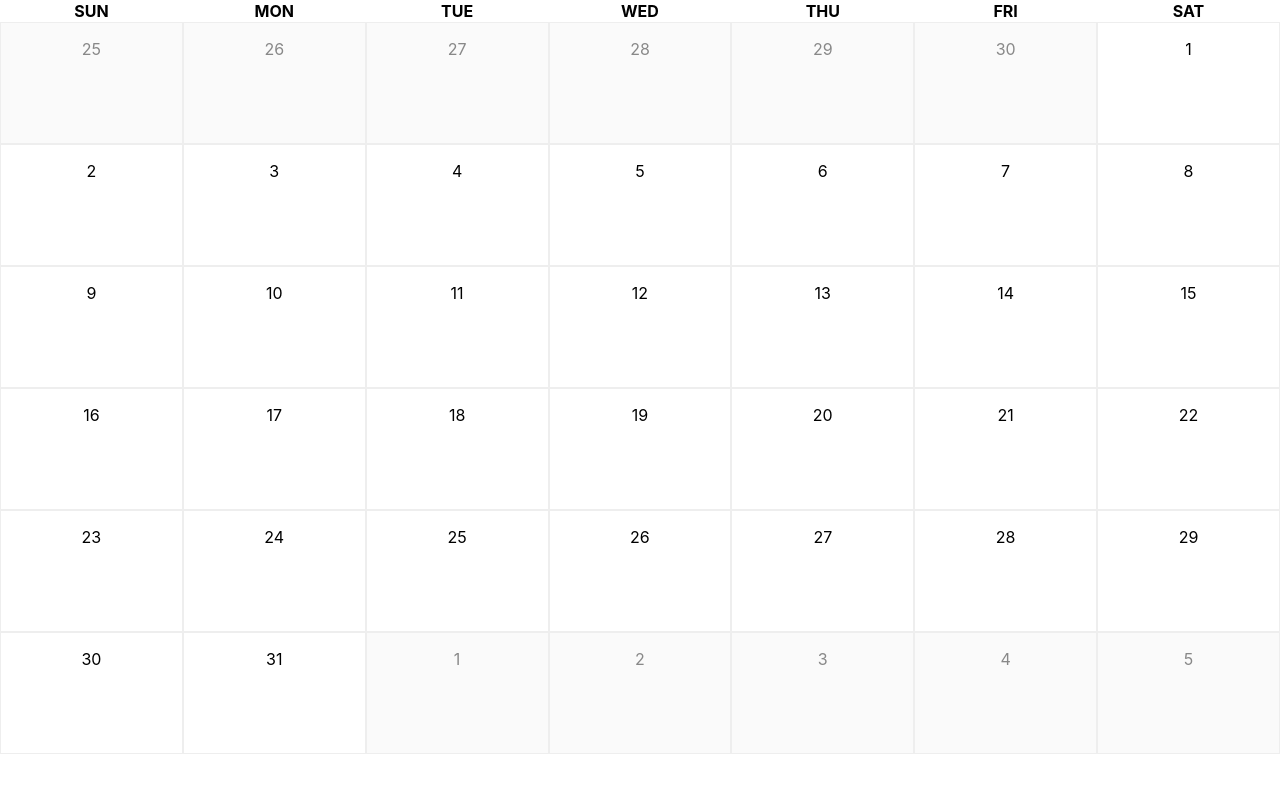
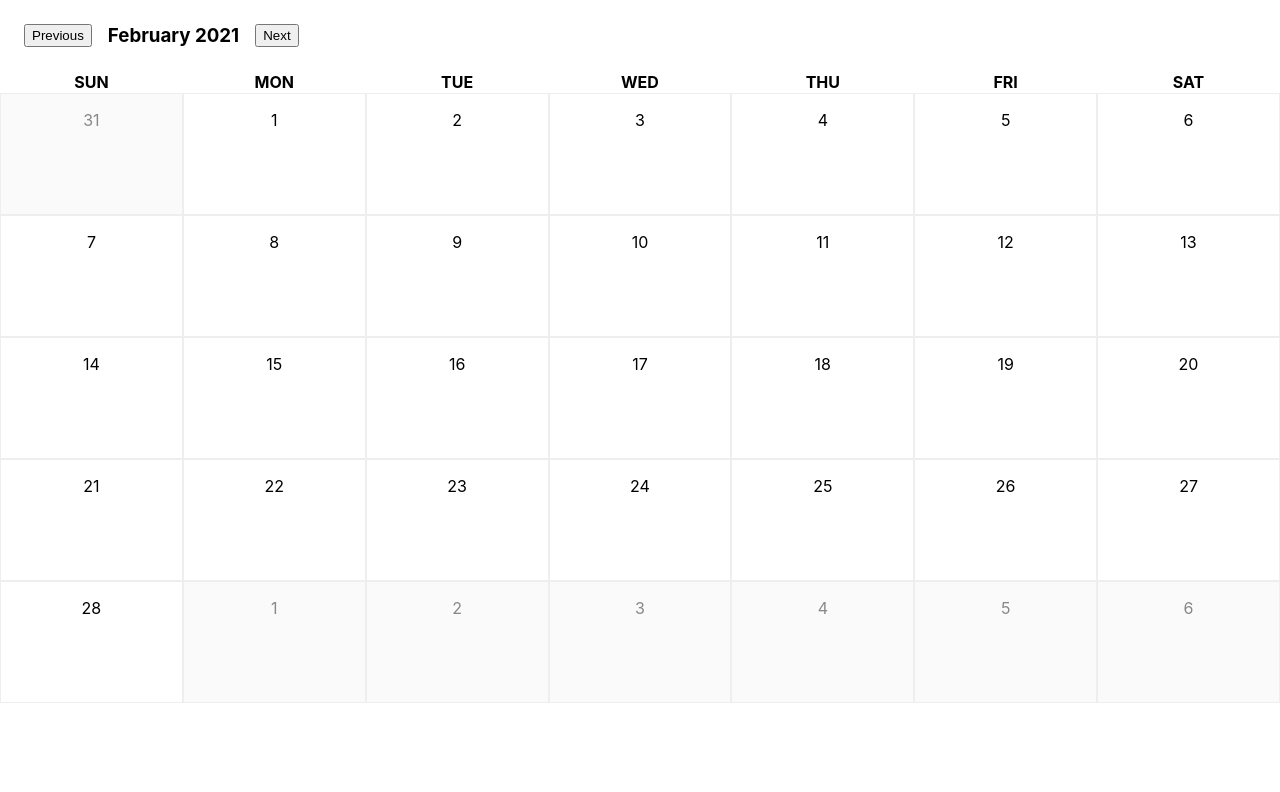
Before and after one commit to faizsameerahmed96/calendar-component, a React (Create React App) app: page / in a window 1280 px wide. Shown: the top 792 px of the page. Built offline with nearby package versions, Linux system fonts and the light colour scheme.

Commit message:
Change month and year

```diff
--- /dev/null
+++ b/src/components/Calendar/calendarContext.js
@@ -0,0 +1,5 @@
+import React from 'react'
+
+const CalendarContext = React.createContext()
+
+export { CalendarContext }
--- /dev/null
+++ b/src/components/Calendar/components/CalendarControls/index.jsx
@@ -0,0 +1,19 @@
+import React from 'react'
+import moment from 'moment'
+
+import { CalendarContext } from 'components/Calendar/calendarContext'
+
+export default ({ }) => {
+    const { monthYear, changeMonth } = React.useContext(CalendarContext)
+    let { month, year } = monthYear
+
+    let currentDate = moment().set('month', month).set('year', year)
+
+    return (
+        <div style={{ display: 'flex', flexDirection: 'row', padding: 24, boxSizing: 'border-box' }}>
+            <button onClick={() => changeMonth(-1)}>Previous</button>
+            <h3 style={{ margin: '0px 16px' }}>{currentDate.format('MMMM YYYY')}</h3>
+            <button onClick={() => changeMonth(1)}>Next</button>
+        </div>
+    )
+}
--- a/src/components/Calendar/components/CalendarTable/index.jsx
+++ b/src/components/Calendar/components/CalendarTable/index.jsx
@@ -2,16 +2,18 @@ import React from 'react'
 import moment from 'moment'
 
 import TableCell from './components/TableCell'
+import { CalendarContext } from 'components/Calendar/calendarContext'
 
 import { generateDates } from 'utils/dateUtils'
 
 export default ({ }) => {
-    let [month, year] = [4, 2021]
+    const { monthYear } = React.useContext(CalendarContext)
+    let { month, year } = monthYear
 
     let dates = generateDates(month, year)
 
     return (
-        <div style={{ width: '100vw', height: '100vh' }}>
+        <div style={{ width: '100%', height: '100vh' }}>
             <table style={{ width: '100%', borderSpacing: 0 }}>
                 <tr>
                     {moment.weekdaysShort().map(item => {
--- a/src/components/Calendar/index.jsx
+++ b/src/components/Calendar/index.jsx
@@ -1,11 +1,25 @@
 import React from 'react'
+import CalendarTable from './components/CalendarTable'
+import CalendarControls from './components/CalendarControls'
+import moment from 'moment'
 
-import CalendarTable from './components/CalendarTable'
+import { CalendarContext } from './calendarContext'
 
 export default ({ }) => {
+    let today = moment()
+    const [monthYear, setMonthYear] = React.useState({ month: today.month(), year: moment().year() })
+
+    const changeMonth = (noOfMonths) => {
+        let date = moment().set('month', monthYear.month).set('year', monthYear.year)
+        date.add('months', noOfMonths)
+        setMonthYear({ month: date.month(), year: date.year() })
+    }
+
     return (
-        <div>
+        <CalendarContext.Provider value={{ monthYear, setMonthYear, changeMonth }}>
+            <CalendarControls />
             <CalendarTable />
-        </div>
+        </CalendarContext.Provider>
+
     )
 }
```
